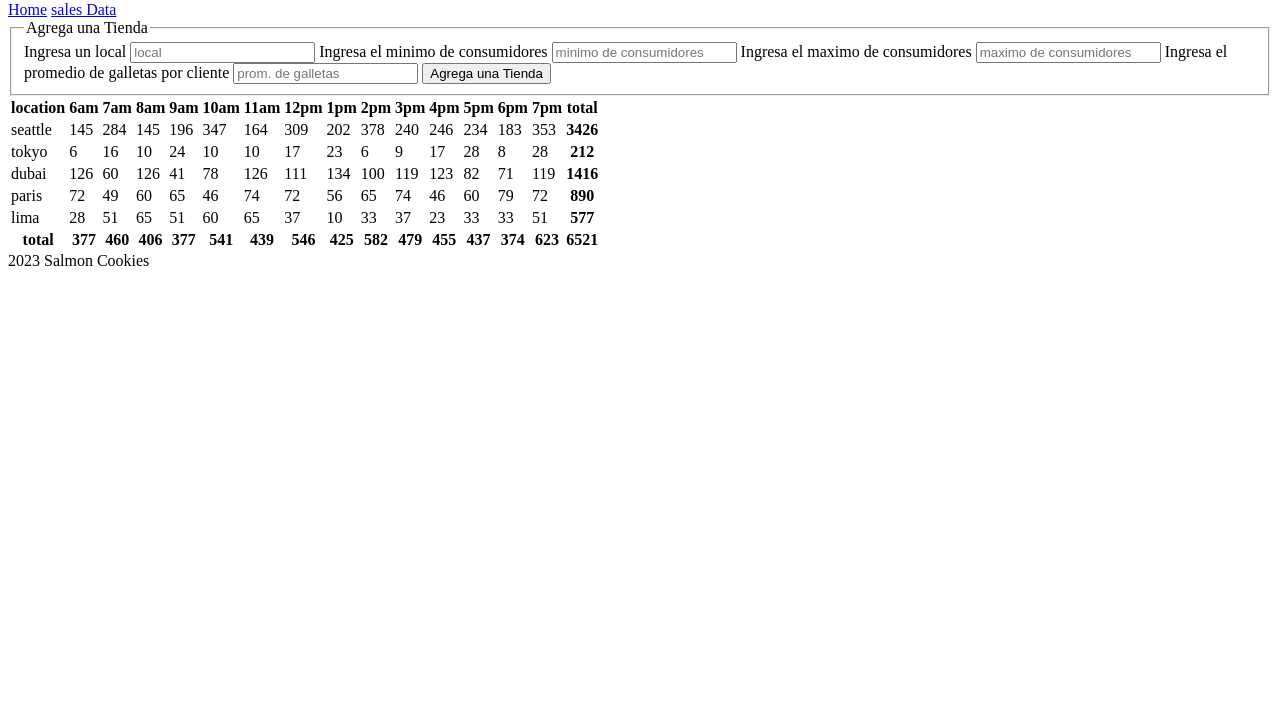
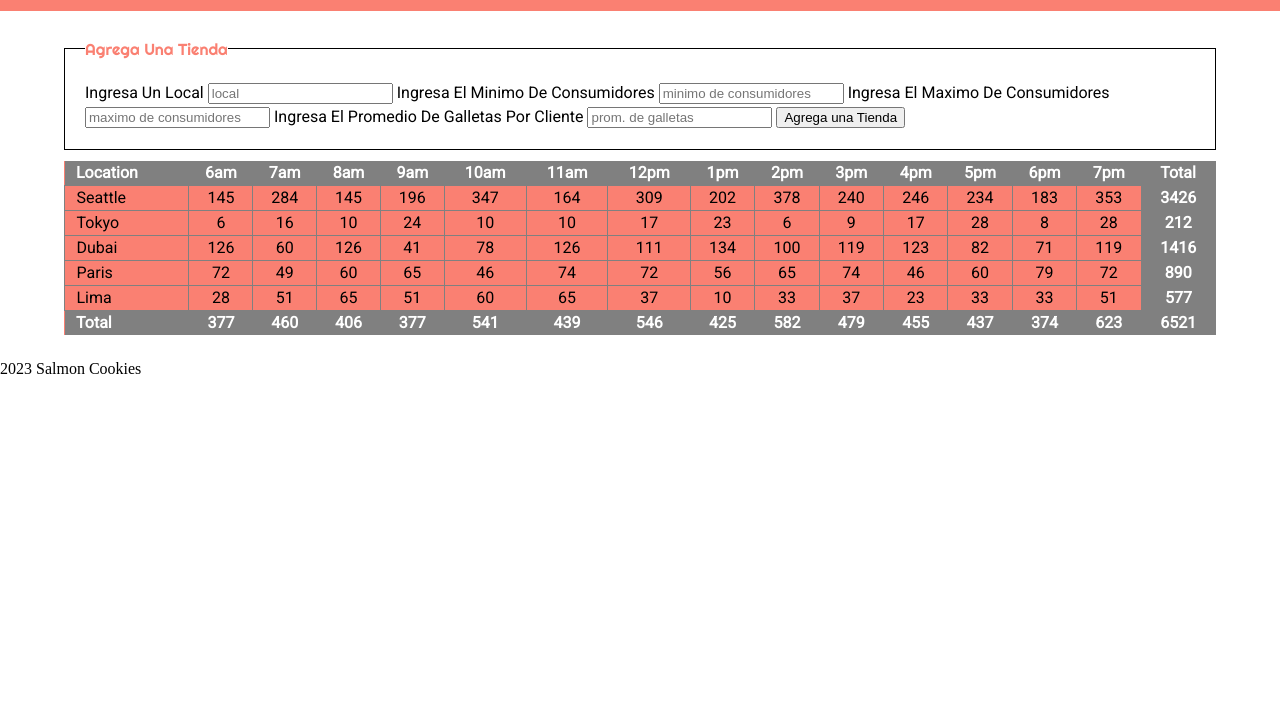
Before and after one commit to MLimaco/cookie-stand, a plain HTML site: page pages/sales.html in a window 1280 px wide. Shown: the part 79-800 px from the top of the page. Drawn offline with Linux system fonts and the light colour scheme.

Commit message:
laboratorio 10b update

```diff
--- a/css/style.css
+++ b/css/style.css
@@ -1,10 +1,88 @@
 :root{
     --font-encabezados: "Righteous", sans-serif;
+    --font-cuerpo: "Roboto", sans-serif;
     --color-principal: salmon;
     --color-secundario: green;
+}
+
+header >*:not(nav) {
+    background-color: black;
+    display: flex;
+    justify-content: center;
 }
 
 h1{
     font-family: var(--font-encabezados);
     color:var(--color-principal);
+    font-size: 50px;
 }
+
+nav{
+    background-color: salmon;
+    height: 40px;
+    display: flex;
+
+}
+
+nav a{
+    padding-left: 2%;
+    margin:auto 5px;
+}
+
+section{
+    text-transform: capitalize;
+    line-height: 1.5;
+}
+
+#sucursales h2{
+    font-family: var(--font-encabezados);
+    font-size: 25px;
+}
+
+main >*:not(img){
+    margin:2% 5%;
+    font-family: var(--font-cuerpo);
+}
+
+main img {
+    display: block;
+    margin: 0 auto;
+    max-width: 100%;
+}
+
+table {
+    table-layout: auto;
+    width: 100%;
+    text-align: center;
+    color: black;
+    background-color: salmon;
+    margin-top: 1%;
+}
+
+table td:first-child,
+table th:first-child {
+text-align: left;
+padding-left: 1%;
+}
+
+th {
+    background-color: gray;
+    color: white;
+    font-weight: bold;
+}
+
+td {
+    border: 1px solid gray;
+    border-collapse: collapse;
+}
+
+fieldset {
+    border: 1px solid black;
+    padding: 20px 20px;
+
+}
+
+legend {
+    color: salmon;
+    font-family: var(--font-encabezados);
+  }
--- a/pages/sales.html
+++ b/pages/sales.html
@@ -4,6 +4,12 @@
 <head>
     <meta charset="UTF-8">
     <meta name="viewport" content="width=device-width, initial-scale=1.0">
+    <link href="../css/reset.css" rel="stylesheet">
+    <link href="../css/style.css" rel="stylesheet">
+    <link rel="preconnect" href="https://fonts.googleapis.com">
+    <link rel="preconnect" href="https://fonts.gstatic.com" crossorigin>
+    <link href="https://fonts.googleapis.com/css2?family=Righteous&display=swap" rel="stylesheet">
+    <link href="https://fonts.googleapis.com/css2?family=Roboto:wght@100;400&display=swap" rel="stylesheet">
     <title>Cookie Stand</title>
 </head>
 
@@ -11,8 +17,8 @@
     <header>
         <h1>Welcome to Pat's Salmon Cookies</h1>
         <nav>
-            <a href="./index.html">Home</a>
-            <a href="./pages/sales.html">sales Data</a>
+            <a href="../index.html">Home</a>
+            <a href="../pages/sales.html">Sales Data</a>
         </nav>
     </header>
     <main>
```
